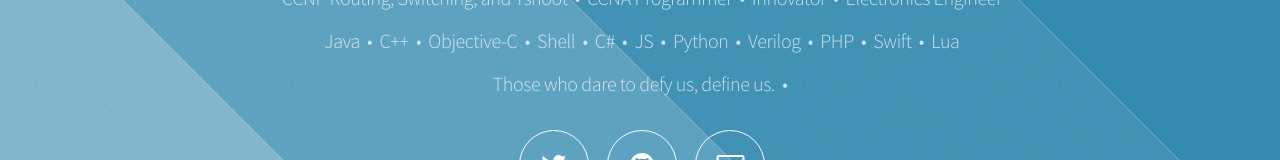
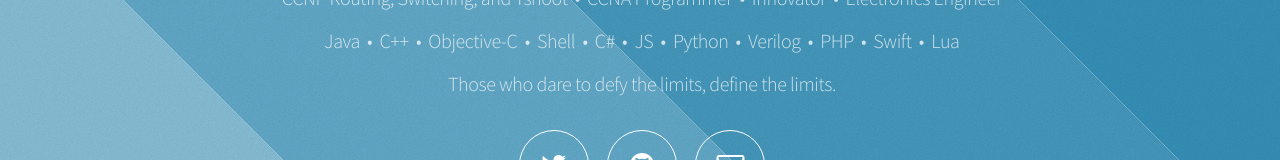
Before and after one commit to slimshadeey1/slimshadeey1.github.io, a plain HTML site: page index.html in a window 1280 px wide. Shown: the part 331-491 px from the top of the page. Drawn offline with Linux system fonts and the light colour scheme.

Commit message:
Update index.html

```diff
--- a/index.html
+++ b/index.html
@@ -37,7 +37,7 @@
 							&nbsp;&bull;&nbsp; Shell &nbsp;&bull;&nbsp; C# &nbsp;&bull;&nbsp; JS
 							&nbsp;&bull;&nbsp; Python &nbsp;&bull;&nbsp; Verilog &nbsp;&bull;&nbsp;
 							 PHP &nbsp;&bull;&nbsp; Swift &nbsp;&bull;&nbsp; Lua </p>
-						<p> Those who dare to defy us, define us. &nbsp;&bull;&nbsp; </p>
+						<p> Those who dare to defy the limits, define the limits. </p>
 						<nav>
 							<ul>
 								<li><a href="https://twitter.com/TheBenByers" class="icon fa-twitter"><span class="label">Twitter</span></a></li>
```
